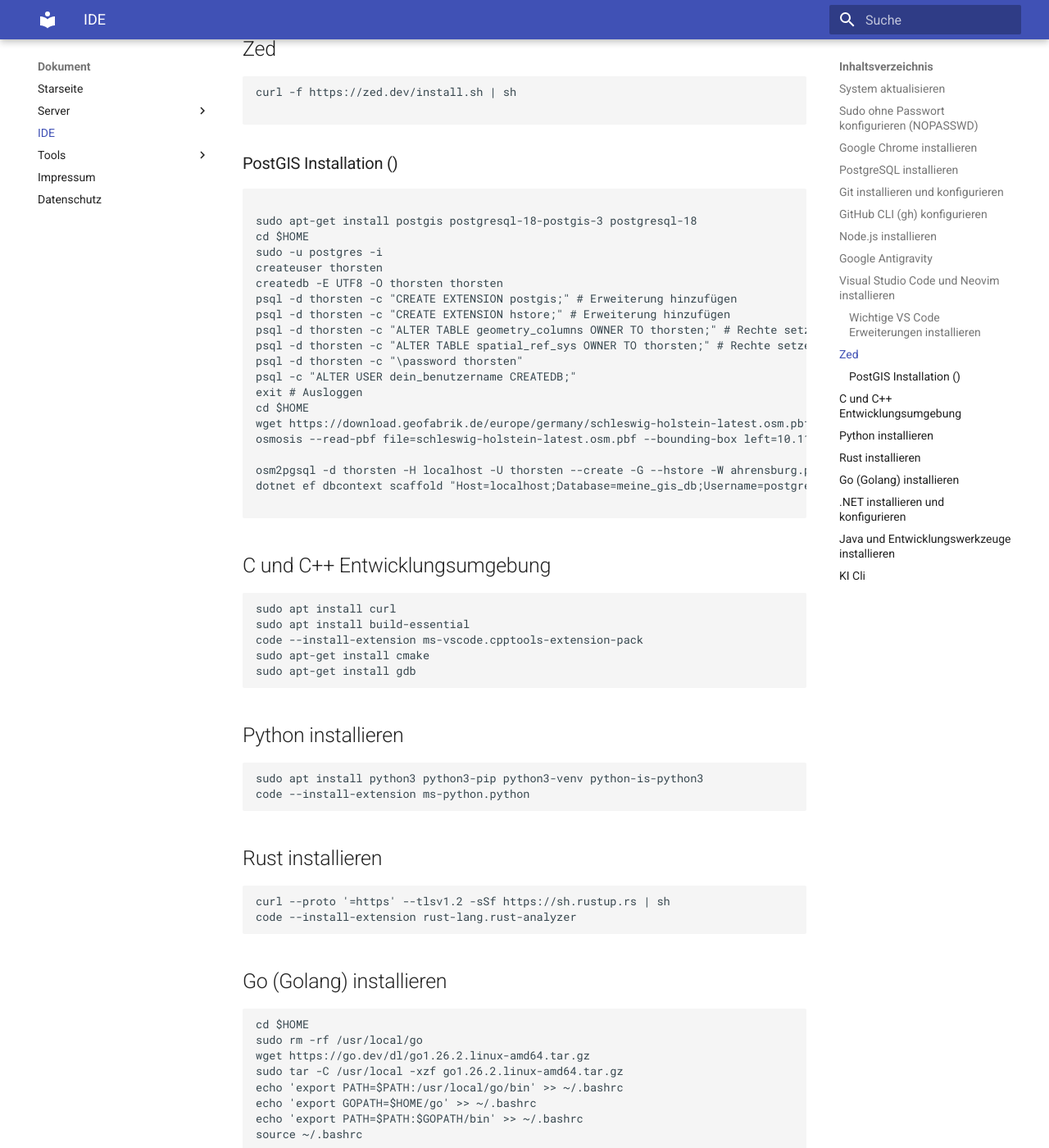
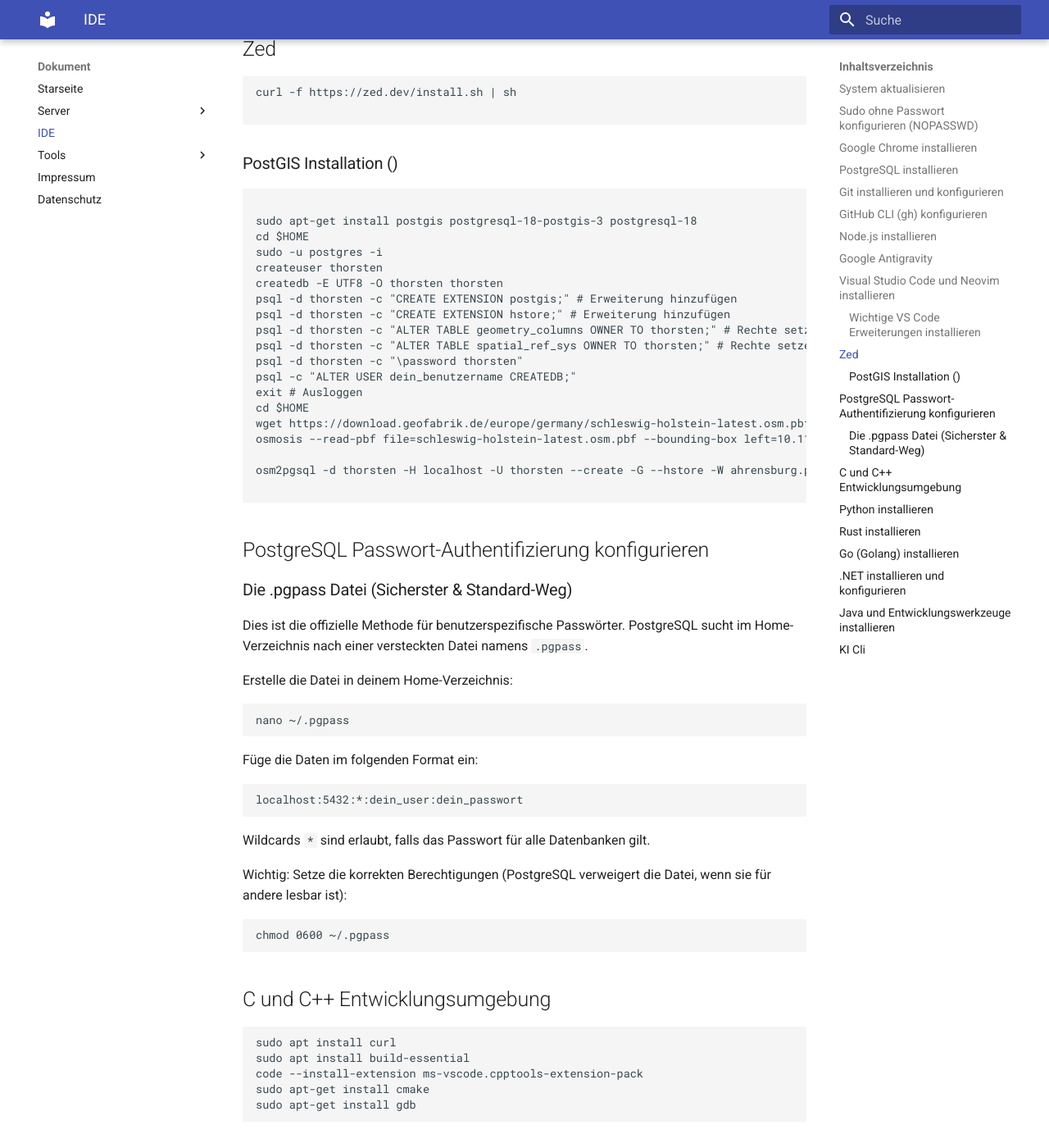
Before and after one commit to thorstenkloehn/dokument, an MkDocs documentation site: the page built from docs/IDE/index.md, in a window 1280 px wide and 1400 px high, scrolled down 2581 px. Shown: the whole window at 82% size. Built offline with MkDocs 1.6.1 and Material for MkDocs 9.7.7, drawn with Linux system fonts in a browser that asks for light colours.

Commit message:
Dokumentation: Hinzufügen von Anweisungen zur Konfiguration der PostgreSQL Passwort-Authentifizierung mit der .pgpass Datei

````diff
--- a/docs/IDE/index.md
+++ b/docs/IDE/index.md
@@ -143,9 +143,35 @@
 osmosis --read-pbf file=schleswig-holstein-latest.osm.pbf --bounding-box left=10.1141 right=10.3716 top=53.7136 bottom=53.6249 --write-pbf file=ahrensburg.pbf
 
 osm2pgsql -d thorsten -H localhost -U thorsten --create -G --hstore -W ahrensburg.pbf
-dotnet ef dbcontext scaffold "Host=localhost;Database=meine_gis_db;Username=postgres;Password=mein_passwort" Npgsql.EntityFrameworkCore.PostgreSQL -o Models
 
 ```
+
+## PostgreSQL Passwort-Authentifizierung konfigurieren
+
+### Die .pgpass Datei (Sicherster & Standard-Weg)
+
+Dies ist die offizielle Methode für benutzerspezifische Passwörter. PostgreSQL sucht im Home-Verzeichnis nach einer versteckten Datei namens `.pgpass`.
+
+Erstelle die Datei in deinem Home-Verzeichnis:
+
+```bash
+nano ~/.pgpass
+```
+
+Füge die Daten im folgenden Format ein:
+
+```text
+localhost:5432:*:dein_user:dein_passwort
+```
+
+Wildcards `*` sind erlaubt, falls das Passwort für alle Datenbanken gilt.
+
+Wichtig: Setze die korrekten Berechtigungen (PostgreSQL verweigert die Datei, wenn sie für andere lesbar ist):
+
+```bash
+chmod 0600 ~/.pgpass
+```
+
 
 ## C und C++ Entwicklungsumgebung
 
````
